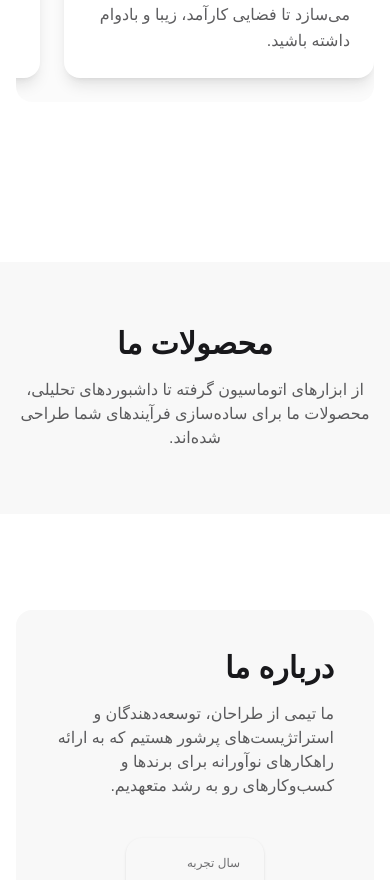
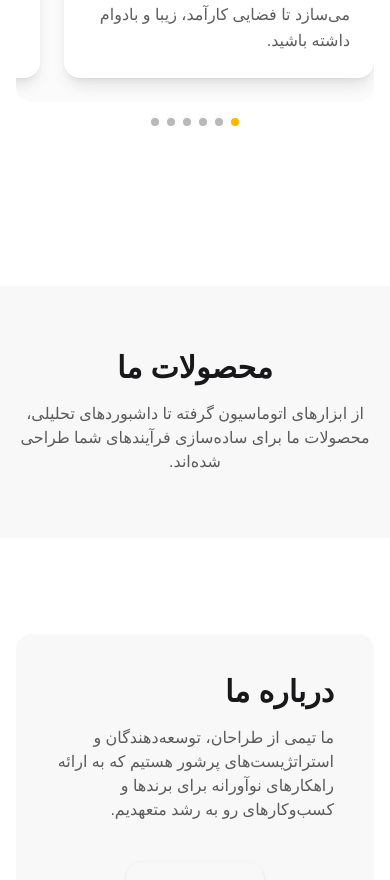
Before and after one commit to samadvalipour/dariush-landing, a Vue app: page / in a window 390 px wide. Shown: the part 1671-2551 px from the top of the page. Built offline with nearby package versions, Linux system fonts and the light colour scheme; the HTML template or start-up script is replaced by a standard one; a web font is replaced by a local one.

Commit message:
feat: add mobile carousel indicators

```diff
--- a/src/components/ServicesCarousel.vue
+++ b/src/components/ServicesCarousel.vue
@@ -14,12 +14,15 @@
 
       <div class="relative">
         <div
+          ref="carouselRef"
           class="carousel carousel-center w-full space-x-6 overflow-x-auto rounded-2xl bg-base-200/60 p-6 snap-x snap-mandatory scroll-smooth sm:hidden"
+          @scroll="updateActiveIndex"
         >
           <div
             v-for="service in services"
             :key="service.title"
             class="carousel-item w-full flex-shrink-0 snap-start"
+            data-service-slide
           >
             <ServiceCard
               :title="service.title"
@@ -27,6 +30,22 @@
               :image="service.image"
             />
           </div>
+        </div>
+
+        <div class="mt-4 flex justify-center gap-2 sm:hidden">
+          <button
+            v-for="(service, index) in services"
+            :key="service.title + '-indicator'"
+            type="button"
+            class="h-2 w-2 rounded-full transition-colors"
+            :class="
+              index === activeIndex
+                ? 'bg-secondary'
+                : 'bg-base-content/30 hover:bg-base-content/50'
+            "
+            @click="scrollToSlide(index)"
+            :aria-label="`نمایش ${service.title}`"
+          ></button>
         </div>
 
         <div class="hidden w-full gap-6 rounded-2xl bg-base-200/60 p-6 sm:grid sm:grid-cols-2 lg:grid-cols-3">
@@ -44,8 +63,61 @@
 </template>
 
 <script setup>
+import { nextTick, onBeforeUnmount, onMounted, ref } from 'vue'
 import ServiceCard from './ServiceCard.vue'
 import { servicesData } from '../data/servicesData'
 
 const services = servicesData
+
+const carouselRef = ref(null)
+const activeIndex = ref(0)
+
+const updateActiveIndex = () => {
+  const container = carouselRef.value
+  if (!container) return
+
+  const items = container.querySelectorAll('[data-service-slide]')
+  if (!items.length) return
+
+  const containerRect = container.getBoundingClientRect()
+  let closestIndex = 0
+  let closestDistance = Number.POSITIVE_INFINITY
+
+  items.forEach((item, index) => {
+    const rect = item.getBoundingClientRect()
+    const distance = Math.abs(rect.left - containerRect.left)
+
+    if (distance < closestDistance) {
+      closestDistance = distance
+      closestIndex = index
+    }
+  })
+
+  activeIndex.value = closestIndex
+}
+
+const scrollToSlide = (index) => {
+  const container = carouselRef.value
+  if (!container) return
+
+  const items = container.querySelectorAll('[data-service-slide]')
+  const target = items[index]
+
+  if (target) {
+    target.scrollIntoView({ behavior: 'smooth', block: 'nearest', inline: 'center' })
+  }
+}
+
+const handleResize = () => {
+  nextTick(() => updateActiveIndex())
+}
+
+onMounted(() => {
+  updateActiveIndex()
+  window.addEventListener('resize', handleResize)
+})
+
+onBeforeUnmount(() => {
+  window.removeEventListener('resize', handleResize)
+})
 </script>
```
